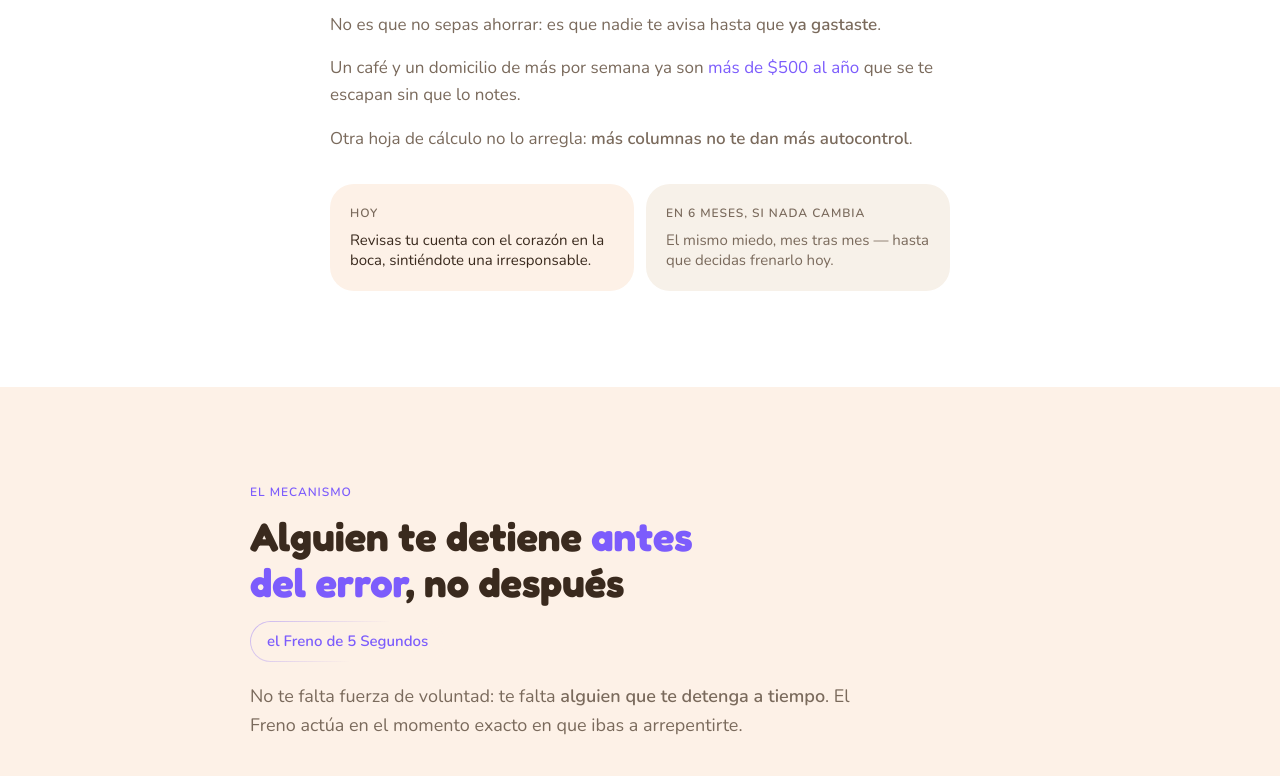
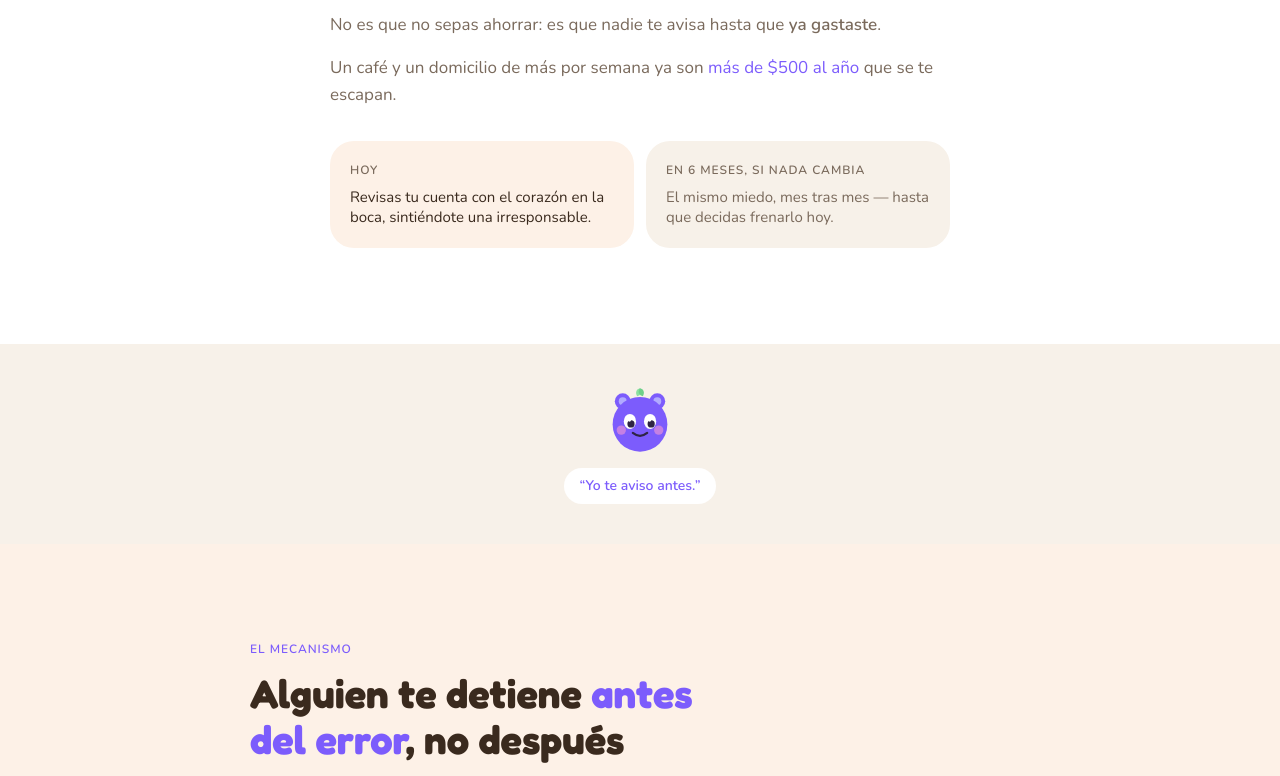
Before and after one commit to marketingconpaucr/cashpet, a Next.js app: page / in a window 1280 px wide. Shown: the part 1280-2056 px from the top of the page. Built offline with nearby package versions, Linux system fonts and the light colour scheme.

Commit message:
Menos texto, más recursos visuales: recortar copy y agregar mascota como puente entre secciones

```diff
--- a/app/page.tsx
+++ b/app/page.tsx
@@ -69,8 +69,7 @@ Como el mecanismo detrás de Cleo, con más de 1.1 millones de usuarios pagos
       <Agitacion
         frases={[
           'No es que no sepas ahorrar: es que nadie te avisa hasta que [b]ya gastaste[/b].',
-          'Un café y un domicilio de más por semana ya son [acento]más de $500 al año[/acento] que se te escapan sin que lo notes.',
-          'Otra hoja de cálculo no lo arregla: [b]más columnas no te dan más autocontrol[/b].',
+          'Un café y un domicilio de más por semana ya son [acento]más de $500 al año[/acento] que se te escapan.',
         ]}
         contraste={{
           labelHoy: 'Hoy',
@@ -80,11 +79,22 @@ Como el mecanismo detrás de Cleo, con más de 1.1 millones de usuarios pagos
         }}
       />
 
+      {/* Puente visual entre Agitación y Solución — más mascota, menos texto */}
+      <div className="flex flex-col items-center gap-3 bg-[var(--surface-2)] py-10">
+        <Mascota size={72} />
+        <p
+          className="rounded-[var(--radius-card)] px-4 py-2 text-sm font-semibold"
+          style={{ background: 'var(--surface)', color: 'var(--accent)' }}
+        >
+          &ldquo;Yo te aviso antes.&rdquo;
+        </p>
+      </div>
+
       {/* 4. SOLUCIÓN */}
       <Solucion
         tituloMarked="Alguien te detiene [acento]antes del error[/acento], no después"
         mecanismo="el Freno de 5 Segundos"
-        bigIdeaMarked="No te falta fuerza de voluntad: te falta [b]alguien que te detenga a tiempo[/b]. El Freno actúa en el momento exacto en que ibas a arrepentirte."
+        bigIdeaMarked="No te falta fuerza de voluntad: te falta [b]alguien que te detenga a tiempo[/b]."
         pasos={[
           { titulo: 'Anota el gasto', detalle: 'Escribe o dicta lo que gastaste, en 5 segundos.' },
           { titulo: 'Tu mascota te frena', detalle: 'Te dice la verdad con humor, antes de que sigas gastando.' },
@@ -158,28 +168,23 @@ Como el mecanismo detrás de Cleo, con más de 1.1 millones de usuarios pagos
         items={[
           {
             pregunta: '¿CashPet se conecta a mi cuenta bancaria?',
-            respuestaMarked:
-              'No. [b]Nunca pedimos tus credenciales bancarias[/b]: anotas cada gasto tú mismo, en segundos, y tu mascota reacciona al instante.',
+            respuestaMarked: 'No. [b]Nunca pedimos tus credenciales bancarias[/b]: anotas cada gasto tú mismo, en segundos.',
           },
           {
-            pregunta: '¿Y si lo dejo de usar a los 3 días, como con otras apps?',
-            respuestaMarked:
-              'Por eso existe el Freno de 5 Segundos: no es una hoja de cálculo, es un juego con [b]rachas y una mascota que reacciona[/b] cada vez que gastas.',
+            pregunta: '¿Y si lo dejo de usar a los 3 días?',
+            respuestaMarked: 'No es una hoja de cálculo: es un juego con [b]rachas y una mascota que reacciona[/b] cada vez que gastas.',
           },
           {
-            pregunta: '¿Por qué pagar si lo que quiero es ahorrar?',
-            respuestaMarked:
-              'Porque cuesta menos de $0.20 al día y te ayuda a [b]frenar los gastos hormiga que hoy no ves[/b] — para la mayoría, eso alcanza para pagar la suscripción sola.',
+            pregunta: '¿Por qué pagar si quiero ahorrar?',
+            respuestaMarked: 'Cuesta menos de $0.20 al día y [b]frena los gastos hormiga que hoy no ves[/b] — se paga solo.',
           },
           {
-            pregunta: '¿La mascota me va a hacer sentir peor si gasto de más?',
-            respuestaMarked:
-              'No. Tu mascota tiene 5 emociones distintas — te acompaña con humor, [b]nunca con culpa[/b]. La idea es que vuelvas mañana, no que te sientas mal hoy.',
+            pregunta: '¿Me va a hacer sentir peor si gasto de más?',
+            respuestaMarked: 'No. Tu mascota tiene 5 emociones — te acompaña con humor, [b]nunca con culpa[/b].',
           },
           {
             pregunta: '¿Qué pasa si no me sirve?',
-            respuestaMarked:
-              'Nada de riesgo: 7 días gratis para probar, y si después de pagar sientes que no era para ti, [b]un correo y te devolvemos todo[/b].',
+            respuestaMarked: '7 días gratis, y si pagas y no te convence: [b]un correo y te devolvemos todo[/b].',
           },
         ]}
       />
@@ -187,11 +192,11 @@ Como el mecanismo detrás de Cleo, con más de 1.1 millones de usuarios pagos
       {/* 9. CTA FINAL */}
       <CtaFinal
         h2Marked="Deja de gastar en [acento]piloto automático[/acento]"
-        futurePacingMarked="Anotas el gasto, tu mascota te frena, y por primera vez sientes que tienes el control — no tus impulsos."
+        futurePacingMarked="Anotas el gasto, tu mascota te frena, y por primera vez tienes el control — no tus impulsos."
         ctaLabel={CTA_LABEL}
         ctaHref={CTA_HREF}
         recap="Sin conectar tu banco · Cancela cuando quieras"
-        psMarked="PS: Cada gasto hormiga que no frenas hoy es un peso menos mañana. El Freno de 5 Segundos se interpone entre tú y la compra que ibas a lamentar. Sin conectar tu banco, sin letra chica."
+        psMarked="PS: El Freno de 5 Segundos se interpone entre tú y la compra que ibas a lamentar. Sin conectar tu banco, sin letra chica."
       />
 
       {/* 10. FOOTER LEGAL — enlaces con stub real (contenido completo: Sesión 6/47) */}
```
Also changed, not shown: 3 other files (tests, documents, lock files or other folders).
